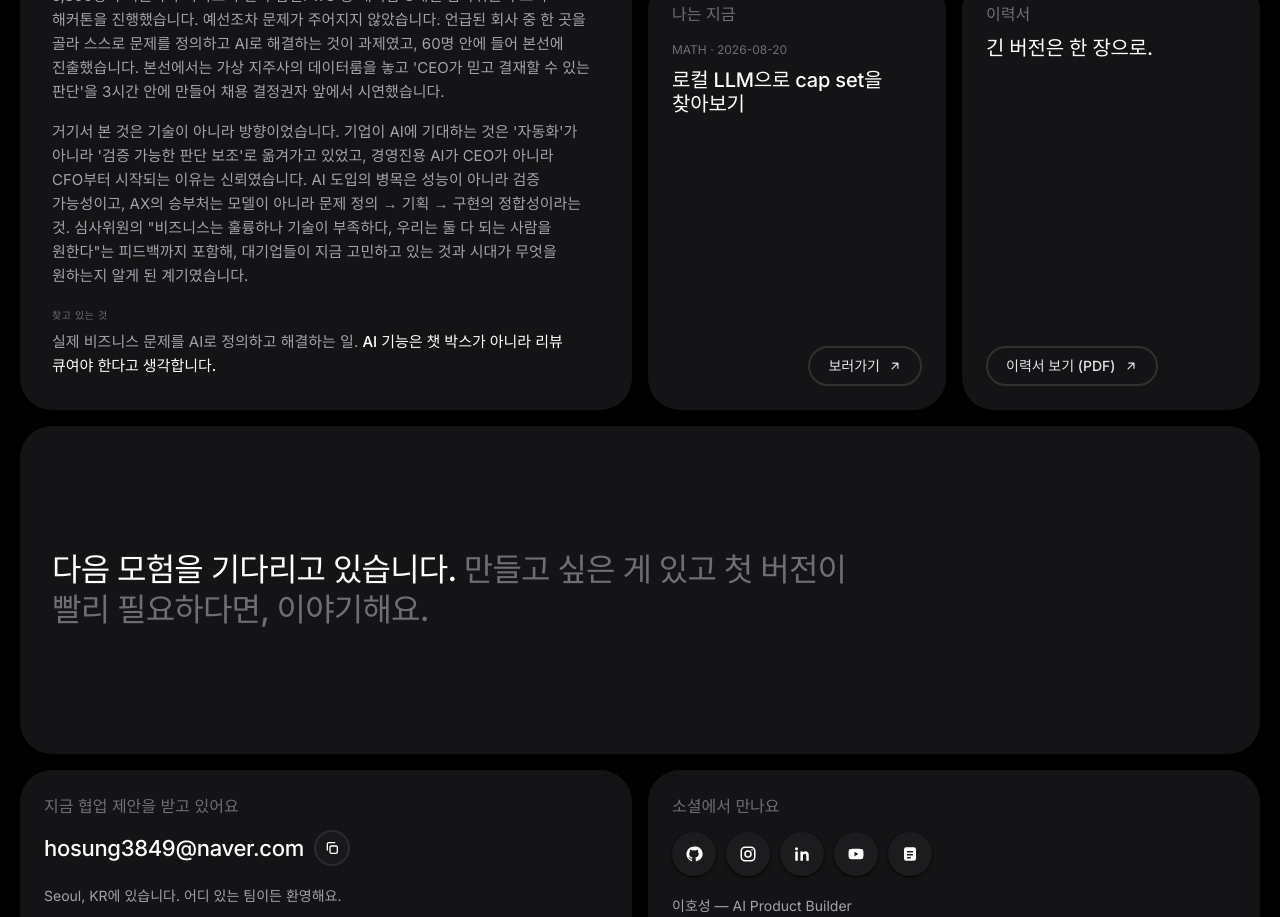
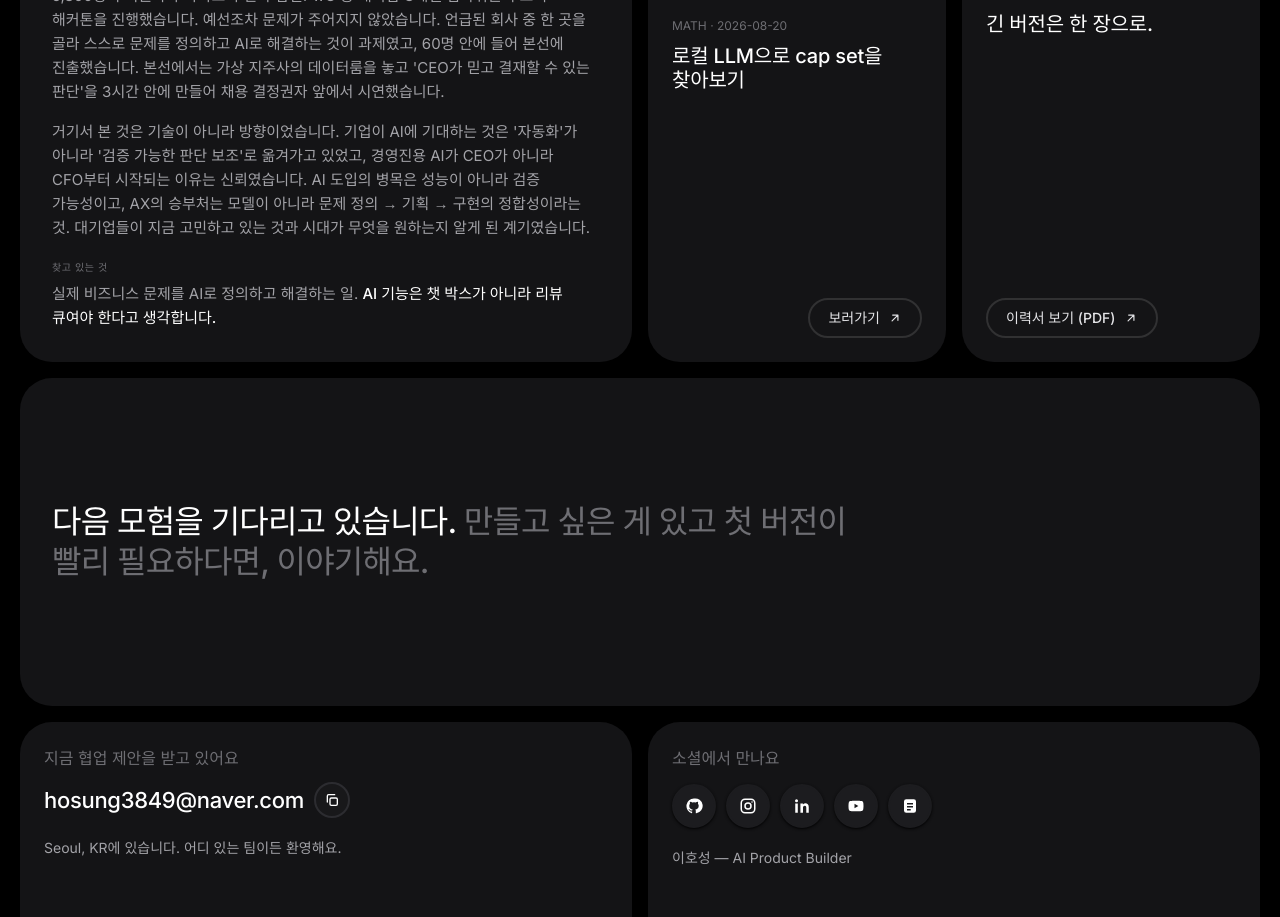
Before and after one commit to yummyDay22/-portfolio, a Next.js app: page /about in a window 1280 px wide. Shown: the part 1160-2077 px from the top of the page. Built offline with nearby package versions, Linux system fonts and the light colour scheme.

Commit message:
Story: drop judge feedback sentence

```diff
--- a/src/content/site.ts
+++ b/src/content/site.ts
@@ -497,7 +497,7 @@ export const story = {
   whereIStand: [
     "\"AX 인재는 무엇일까?\" 회사도, 청년들도 이 질문에 답을 찾기 어렵습니다. 수요는 있는데 공급이 제대로 이뤄지지 않고 있고, 그 병목은 \"AX·AI가 중요한 건 알겠어. 근데 어떤 게 AX를 잘하는 건데?\"라는, 정량적이지 않은 평가에 모두가 혼란에 빠진 데 있습니다. OpenAI × 조코딩 파트너스 AX 인재전쟁은 이 해답을 함께 고민하려는 자리였습니다.",
     "5,300명의 지원자와 카카오·무신사·삼일PwC 등 대기업 C레벨 심사위원이 모여 해커톤을 진행했습니다. 예선조차 문제가 주어지지 않았습니다. 언급된 회사 중 한 곳을 골라 스스로 문제를 정의하고 AI로 해결하는 것이 과제였고, 60명 안에 들어 본선에 진출했습니다. 본선에서는 가상 지주사의 데이터룸을 놓고 'CEO가 믿고 결재할 수 있는 판단'을 3시간 안에 만들어 채용 결정권자 앞에서 시연했습니다.",
-    "거기서 본 것은 기술이 아니라 방향이었습니다. 기업이 AI에 기대하는 것은 '자동화'가 아니라 '검증 가능한 판단 보조'로 옮겨가고 있었고, 경영진용 AI가 CEO가 아니라 CFO부터 시작되는 이유는 신뢰였습니다. AI 도입의 병목은 성능이 아니라 검증 가능성이고, AX의 승부처는 모델이 아니라 문제 정의 → 기획 → 구현의 정합성이라는 것. 심사위원의 \"비즈니스는 훌륭하나 기술이 부족하다, 우리는 둘 다 되는 사람을 원한다\"는 피드백까지 포함해, 대기업들이 지금 고민하고 있는 것과 시대가 무엇을 원하는지 알게 된 계기였습니다.",
+    "거기서 본 것은 기술이 아니라 방향이었습니다. 기업이 AI에 기대하는 것은 '자동화'가 아니라 '검증 가능한 판단 보조'로 옮겨가고 있었고, 경영진용 AI가 CEO가 아니라 CFO부터 시작되는 이유는 신뢰였습니다. AI 도입의 병목은 성능이 아니라 검증 가능성이고, AX의 승부처는 모델이 아니라 문제 정의 → 기획 → 구현의 정합성이라는 것. 대기업들이 지금 고민하고 있는 것과 시대가 무엇을 원하는지 알게 된 계기였습니다.",
   ],
   experience: [
     { role: "1인 창업 · 수리넷", at: "AI 수리논술 첨삭 플랫폼, 베타 운영", when: "2026 – Now" },
```
